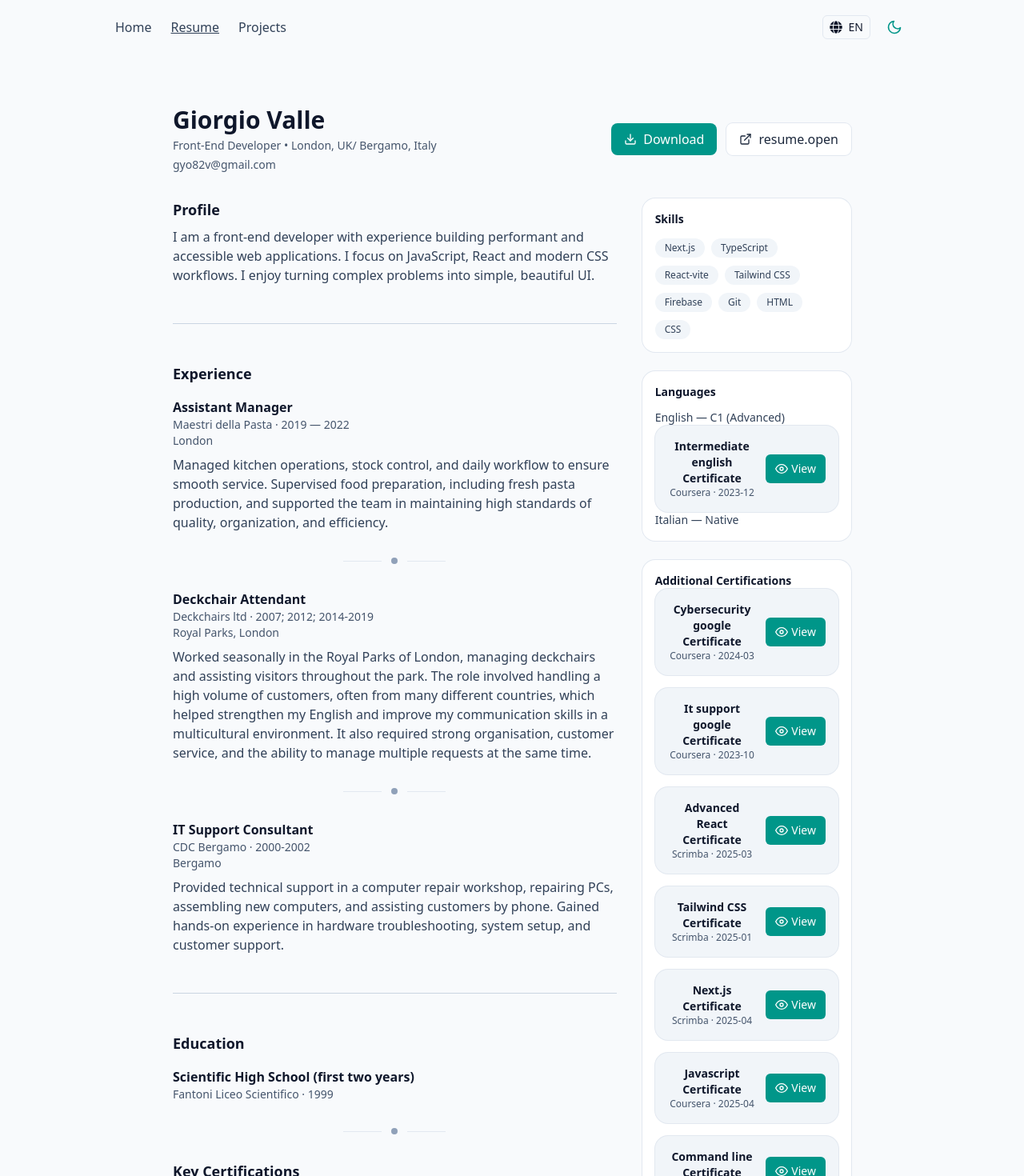
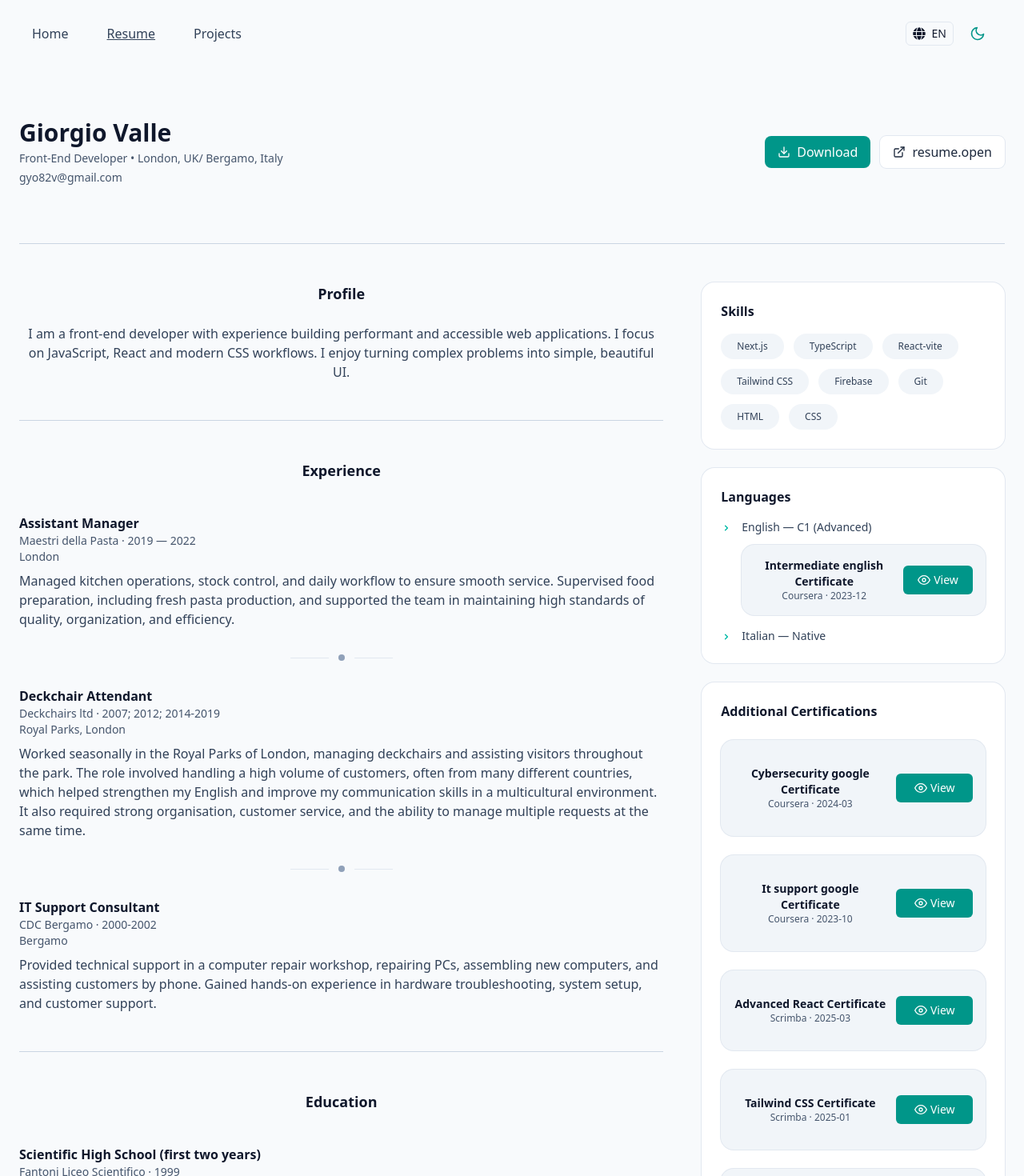
Before and after one commit to gyo82v/portfolio, a React (Vite) app: page /resume in a window 1280 px wide. Shown: the top 1470 px of the page at 80% size. Built offline with nearby package versions, Linux system fonts and the light colour scheme.

Commit message:
feat: update the resume page, header and footer

```diff
--- a/src/components/separators/Divider.tsx
+++ b/src/components/separators/Divider.tsx
@@ -1,19 +1,11 @@
-type DividerProps = {
-  variant?: "section" | "item";
-  className?: string;
-};
-
-export default function Divider({
-  variant = "item",
-  className = "",
-}: DividerProps) {
+export default function Divider({variant = "item"}: {variant: "section" | "item"}) {
   const isSection = variant === "section";
 
   if (isSection) {
     return (
       <div
         aria-hidden="true"
-        className={`my-12 w-full ${className}`}
+        className={`my-12 w-full`}
       >
         <div className="h-px w-full bg-slate-300 dark:bg-slate-600" />
       </div>
@@ -23,7 +15,7 @@ export default function Divider({
   return (
     <div
       aria-hidden="true"
-      className={`my-8 flex w-full items-center justify-center ${className}`}
+      className={`my-8 flex w-full items-center justify-center`}
     >
       <div className="h-px w-12 bg-slate-200 dark:bg-slate-700" />
       <span className="mx-3 h-2 w-2 rounded-full bg-slate-400 dark:bg-slate-500" />
--- a/src/data/projects.ts
+++ b/src/data/projects.ts
@@ -1,4 +1,3 @@
-// src/data/projects.ts
 export interface ProjectData {
   id: string;
   titleKey: string;      // translation key for title, e.g. 'projects.jadeLily.title'
--- a/src/layout/Footer.tsx
+++ b/src/layout/Footer.tsx
@@ -9,7 +9,7 @@ export default function Footer() {
 
   return (
     <footer className="border-t border-slate-200 dark:border-slate-700 bg-slate-50 dark:bg-slate-800 transition-colors duration-200">
-      <div className="mx-auto max-w-6xl px-6 py-8">
+      <div className="mx-auto w-full px-6 py-8 lg:px-8">
         <div className="flex flex-col gap-6 sm:flex-row sm:items-center sm:justify-between">
           <div>
             <p className="text-lg font-semibold text-slate-900 dark:text-slate-100">
--- a/src/layout/Header.tsx
+++ b/src/layout/Header.tsx
@@ -1,8 +1,6 @@
-// src/layout/Header.tsx
 import { NavLink } from "react-router";
 import { FiSun, FiMoon } from "react-icons/fi";
 import { useTheme } from "../theme/useTheme";
-import clsx from "clsx";
 import { useLanguage } from "../i18n/useLanguage";
 import { FaGlobe } from "react-icons/fa";
 
@@ -11,7 +9,7 @@ export default function Header() {
   const { lang, setLang, t } = useLanguage();
 
   // static color classes for Tailwind to detect
-  const navBase = "text-slate-700 dark:text-slate-200";
+  const navBase = "text-slate-700 dark:text-slate-200 hover:underline";
 
   const toggleLang = () => {
     setLang(lang === "en" ? "it" : "en");
@@ -19,9 +17,9 @@ export default function Header() {
 
   return (
     <header className="bg-transparent">
-      <nav className="max-w-5xl mx-auto px-4 py-4 flex items-center justify-between">
+      <nav className="w-full mx-auto p-4 lg:px-10 lg:py-6 flex items-center justify-between">
         {/* Nav links */}
-        <div className="flex items-center gap-6">
+        <div className="flex items-center gap-6 lg:gap-12">
           {[
             { to: "/", labelKey: "nav.home" },
             { to: "resume", labelKey: "nav.resume" },
@@ -30,12 +28,7 @@ export default function Header() {
             <NavLink
               key={link.to}
               to={link.to}
-              className={({ isActive }) =>
-                clsx(
-                  navBase,
-                  isActive && "underline"
-                )
-              }
+              className={({isActive}) => isActive ? `${navBase} underline` : `${navBase}`}
             >
               {t(link.labelKey)}
             </NavLink>
--- a/src/pages/Resume.tsx
+++ b/src/pages/Resume.tsx
@@ -9,6 +9,7 @@ import ExperienceCard from "../components/ExperienceCard.tsx";
 import IntExperienceCard from "../components/IntExperienceCard.tsx";
 import Pill from "../components/elements/Pill.tsx";
 import Divider from "../components/separators/Divider.tsx";
+import { HiChevronRight } from "react-icons/hi";
 
 export default function ResumePage() {
   const { t } = useLanguage();
@@ -20,9 +21,9 @@ export default function ResumePage() {
 
   return (
     <div className="py-16 bg-slate-50 dark:bg-slate-800 min-h-screen transition-colors duration-200">
-      <div className="max-w-4xl mx-auto px-6">
+      <div className="max-w-7xl mx-auto px-6">
         {/* Header */}
-        <header className="mb-8 flex flex-col sm:flex-row sm:items-center sm:justify-between gap-6">
+        <header className="mb-8 lg:mb-18 flex flex-col sm:flex-row sm:items-center sm:justify-between gap-10">
           <div>
             <h1 className="text-3xl font-extrabold text-slate-900 dark:text-slate-100">
               Giorgio Valle
@@ -58,17 +59,18 @@ export default function ResumePage() {
             </a>
           </div>
         </header>
+        <Divider variant="section" />
 
         {/* Two-column content: left main, right sidebar */}
-        <div className="grid grid-cols-1 lg:grid-cols-3 gap-8 ">
+        <div className="grid grid-cols-1 lg:grid-cols-3 gap-8 lg:gap-12 ">
           {/* LEFT: main (experience, education) */}
           <section className="lg:col-span-2 space-y-8 ">
             {/* Profile */}
             <div>
-              <h2 className="text-lg font-semibold text-slate-900 dark:text-slate-100">
+              <h2 className="text-lg font-bold text-slate-900 dark:text-slate-100 text-center mb-4 lg:mb-6">
                 {t("pages.resume.profileTitle")}
               </h2>
-              <p className="mt-2 text-slate-700 dark:text-slate-200">
+              <p className="mt-2 text-slate-700 dark:text-slate-200 text-center">
                 {t("pages.resume.profileText")}
               </p>
             </div>
@@ -76,7 +78,7 @@ export default function ResumePage() {
 
             {/* Experience */}
             <div>
-              <h2 className="text-lg font-semibold text-slate-900 dark:text-slate-100">
+              <h2 className="text-lg font-bold text-slate-900 dark:text-slate-100 text-center mb-6 lg:mb-10">
                 {t("pages.resume.experienceTitle")}
               </h2>
               {experienceArr.map((e, i) => (
@@ -90,8 +92,8 @@ export default function ResumePage() {
 
             {/* Education */}
             <div>
-              <div>
-                <h2 className="text-lg font-semibold text-slate-900 dark:text-slate-100">
+              <div className="mb-8">
+                <h2 className="text-lg font-bold text-slate-900 dark:text-slate-100 text-center mb-6 lg:mb-10">
                   {t("pages.resume.educationTitle")}
                 </h2>
                 <div className="mt-4">
@@ -103,11 +105,10 @@ export default function ResumePage() {
                   </div>
                 </div>
               </div>
-              <Divider variant="item" />
               <div>
-                <h2 className="text-lg font-semibold text-slate-900 dark:text-slate-100">
+                <h3 className="font-semibold text-slate-900 dark:text-slate-100 mb-6 lg:mb-8">
                   {t("pages.resume.certificatesMainTitle")}
-                </h2>
+                </h3>
                 <CertificatesList certificates={certificates} />
               </div>
             </div>
@@ -115,7 +116,7 @@ export default function ResumePage() {
 
             {/* international experience*/}
             <div>
-              <h2 className="text-lg font-semibold text-slate-900 dark:text-slate-100">
+              <h2 className="text-lg font-bold text-slate-900 dark:text-slate-100 text-center mb-6 lg:mb-10">
                 {t("pages.resume.internationalExperienceTitle")}
               </h2>
               {IntExperienceArr.map((e, i) => (
@@ -130,29 +131,45 @@ export default function ResumePage() {
           {/* RIGHT: sidebar (skills, languages, certificates) */}
           <aside className="space-y-6 ">
             {/* Skills */}
-            <div className="bg-white dark:bg-slate-700 rounded-2xl p-4 ring-1 ring-slate-200 dark:ring-slate-700">
-              <h3 className="text-sm font-semibold text-slate-900 dark:text-slate-100">{t("pages.resume.skillsTitle")}</h3>
-              <ul className="mt-3 flex flex-wrap gap-2">
-                {skillsArr.map(s => <li key={s}><Pill>{s}</Pill></li>)}
+            <div className="bg-white dark:bg-slate-700 rounded-2xl p-4 lg:p-6 ring-1 ring-slate-200 dark:ring-slate-700">
+              <h3 className="font-semibold text-slate-900 dark:text-slate-100 mb-4">
+                {t("pages.resume.skillsTitle")}
+              </h3>
+              <ul className="flex flex-wrap gap-2 lg:gap-3">
+                {skillsArr.map(s => <li key={s}><Pill className="lg:px-5 lg:py-2">{s}</Pill></li>)}
               </ul>
             </div>
 
             {/* Languages */}
-            <div className="bg-white dark:bg-slate-700 rounded-2xl p-4 ring-1 ring-slate-200 dark:ring-slate-700">
-              <h3 className="text-sm font-semibold text-slate-900 dark:text-slate-100">{t("pages.resume.languagesTitle")}</h3>
-              <ul className="mt-3 text-sm text-slate-700 dark:text-slate-200">
-                <li>
-                  {t("pages.resume.languageEnglish")}
-                  <CertificatesList certificates={langCertificates} />
+            <div className="bg-white dark:bg-slate-700 rounded-2xl p-4 lg:p-6 ring-1 ring-slate-200 dark:ring-slate-700">
+              <h3 className=" font-semibold text-slate-900 dark:text-slate-100 mb-4">
+                {t("pages.resume.languagesTitle")}
+              </h3>
+              <ul className="text-sm text-slate-700 dark:text-slate-200 ">
+                <li className="flex gap-3 mb-4">
+                   <HiChevronRight className="text-teal-500 mt-1 shrink-0" />
+                  <div className="flex flex-col gap-3">
+                    {t("pages.resume.languageEnglish")}
+                    <CertificatesList certificates={langCertificates} />
+                  </div>
                 </li>
-                <li>{t("pages.resume.languageItalian")}</li>
+                <li className="flex gap-3">
+                  <HiChevronRight className="text-teal-500 mt-1 shrink-0" />
+                  <span>{t("pages.resume.languageItalian")}</span>
+                </li>
               </ul>
             </div>
 
             {/* Certificates */}
-            <div className="bg-white dark:bg-slate-700 rounded-2xl p-4 ring-1 ring-slate-200 dark:ring-slate-700">
-              <h3 className="text-sm font-semibold text-slate-900 dark:text-slate-100">{t("pages.resume.certificatesTitle")}</h3>
-              <CertificatesList certificates={additionalCertificates} />
+            <div className="bg-white dark:bg-slate-700 rounded-2xl p-4 lg:p-6 ring-1 ring-slate-200 dark:ring-slate-700">
+              <h3 className="font-semibold text-slate-900 dark:text-slate-100 mb-4 lg:mb-6">
+                {t("pages.resume.certificatesTitle")}
+              </h3>
+              <CertificatesList
+                certificates={additionalCertificates}
+                className="py-6 lg:py-8"
+                listClassName="lg:gap-6"
+              />
             </div>
           </aside>
         </div>
```
Also changed, not shown: 2 other files (tests, documents, lock files or other folders).
